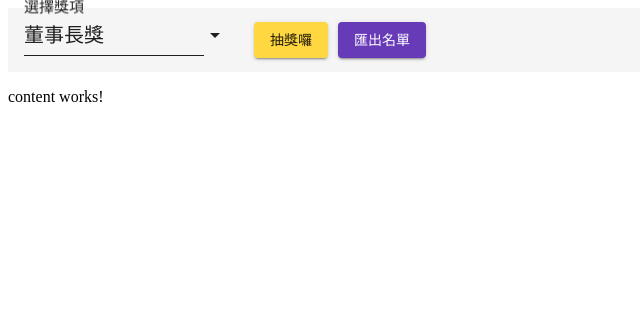
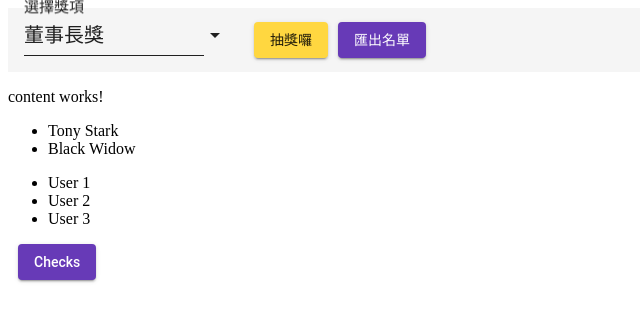
Before and after one commit to mychuang/-, an Angular app in the folder ASP_Test/EndYear/EndYear/angular/: page /content in a window 1280 px wide. Shown: the top 322 px of the page, without its empty margins (0-640 px from the left). Built offline with nearby package versions, Linux system fonts and the light colour scheme; data requests are answered from the project's data file.

Commit message:
Add simple sample about get json.db with service

```diff
--- a/ASP_Test/EndYear/EndYear/angular/db.json
+++ b/ASP_Test/EndYear/EndYear/angular/db.json
@@ -1,20 +1,34 @@
 {
-  "getAll":[
+  "users": [
     {
-      "codeName":["資訊長曹德溪","財務長蘇育文","FA傅冠昇","FA馬若如","FA任家寧",
-    "FAGA蔡宜庭","FAGA蘇郁涵","FAGA黃萱","FAGA何蕙馨","FAGA黃鈺芳",
-    "FAGA曾佳雯","FAGA陳靜如","FAGA趙雅吟","FAGA李欣儒","FAGA蘇敏舜",
-    "FAGA林倢妤","FAIA林宥辰","FAIA李承翰","FAIA李曉青","FAIA邵明杰",
-    "FAIA郭韋德","FAIA劉育哲","FAIA江彥錡","FAIA王怡靜","FAIA蕭吟容",
-    "FAIA李家容","FAIA鄭育成","FAIA賴郁文"]
+      "id": "1",
+      "name": "User 1",
+      "age": 25
+    },
+    {
+      "id": "2",
+      "name": "User 2",
+      "age": 27
+    },
+    {
+      "id": "3",
+      "name": "User 3",
+      "age": 30
     }
   ],
-  "getOne":[
+
+  "employees": [
     {
-      "ID": "55",
-      "CODE": "FR",
-      "NAME": "林郁芳",
-      "STATUS": "0"
+      "id": 1,
+      "name": "Tony Stark",
+      "email": "tony@mcu.com",
+      "phone": "001-123-4567"
+    },
+    {
+      "id": 2,
+      "name": "Black Widow",
+      "email": "black-widow@mcu.com",
+      "phone": "001-123-4568"
     }
   ]
 }
--- a/ASP_Test/EndYear/EndYear/angular/src/app/menbers/content/content.component.html
+++ b/ASP_Test/EndYear/EndYear/angular/src/app/menbers/content/content.component.html
@@ -1,3 +1,19 @@
 <app-upper></app-upper>
 
 <p>content works!</p>
+
+
+<ul>
+  <li *ngFor="let hero of Employee">
+    {{ hero.name}}
+  </li>
+</ul>
+
+<ul>
+  <li *ngFor="let hero of userList">
+    {{ hero.name}}
+  </li>
+</ul>
+
+
+<button mat-raised-button color="primary" (click)="onClickEvent()" style="margin-left: 10px">Checks</button>
--- a/ASP_Test/EndYear/EndYear/angular/src/app/menbers/content/content.component.ts
+++ b/ASP_Test/EndYear/EndYear/angular/src/app/menbers/content/content.component.ts
@@ -1,6 +1,7 @@
 import { MenbersService } from './../menbers.service';
 import { Component, OnInit } from '@angular/core';
 import { HttpClient } from '@angular/common/http';
+import { MENBERS, USERS } from '../menbers';
 
 @Component({
   selector: 'app-content',
@@ -8,22 +9,43 @@ import { HttpClient } from '@angular/common/http';
   styleUrls: ['./content.component.scss']
 })
 export class ContentComponent implements OnInit {
+  //menberList: MENBERS;
+  userList: any = [];
+  Employee: any = [];
 
   //constructor(private http: HttpClient) { };
-  constructor(private menberService: MenbersService) { };
+  constructor(private menberService: MenbersService) {
+  };
 
   ngOnInit(): void {
     console.log('component is inited');
-
-    //this.http.get('http://localhost:3000/getAll').subscribe(res => {
-    //console.log('res', res)});
-
-    this.menberService.getLocation().subscribe(
-      (res => {
-        console.log('res', res);
-      })
-    );
-
+    this.loadEmployees();
+    this.loadUsers();
   }
 
+  // 事件繫結用變數
+  public onClickEvent() {
+    console.log(this.userList[1]);
+  }
+
+  // Get employees list
+  loadEmployees() {
+    return this.menberService.getEmployees().subscribe(
+      (data: {}) => {
+        this.Employee = data;
+        console.log(this.Employee[0].name);
+      }
+    )
+  };
+
+  // Get employees list
+  loadUsers() {
+    return this.menberService.getUsers().subscribe(
+      (data: {}) => {
+        this.userList = data;
+        console.log(this.userList[0].name);
+      }
+    )
+  };
+
 }
--- a/ASP_Test/EndYear/EndYear/angular/src/app/menbers/menbers.service.ts
+++ b/ASP_Test/EndYear/EndYear/angular/src/app/menbers/menbers.service.ts
@@ -1,7 +1,7 @@
 import { Injectable } from '@angular/core';
 import { HttpClient } from '@angular/common/http';
-import { Observable} from 'rxjs';
-import { MENBERS } from './menbers';
+import { catchError, Observable, retry, throwError} from 'rxjs';
+import { Employee, MENBERS, USERS } from './menbers';
 
 @Injectable({
   providedIn: 'root'
@@ -15,9 +15,42 @@ export class MenbersService {
   };
 
   //query
-  getLocation(): Observable<MENBERS> {
-    this.actionUrl = '/getAll';
-    const url = this.serverUrl + this.actionUrl;
-    return this.http.get<MENBERS>(url);
+  //getLocation(): Observable<MENBERS> {
+  //  this.actionUrl = '/getAll';
+  //  const url = this.serverUrl + this.actionUrl;
+  //  return this.http.get<MENBERS>(url);
+ // }
+
+  // HttpClient API get() method => Fetch employees list
+  getEmployees(): Observable<Employee> {
+    this.actionUrl = '/employees';
+    return this.http
+      .get<Employee>(this.serverUrl + this.actionUrl)
+      .pipe(retry(1), catchError(this.handleError));
+  };
+
+  getUsers(): Observable<USERS> {
+    this.actionUrl = '/users';
+    return this.http
+      .get<USERS>(this.serverUrl + this.actionUrl)
+      .pipe(retry(1), catchError(this.handleError));
+  };
+
+  // Error handling
+  handleError(error: any) {
+    let errorMessage = '';
+    if (error.error instanceof ErrorEvent) {
+      // Get client-side error
+      errorMessage = error.error.message;
+    } else {
+      // Get server-side error
+      errorMessage = `Error Code: ${error.status}\nMessage: ${error.message}`;
+    }
+    window.alert(errorMessage);
+    return throwError(() => {
+      return errorMessage;
+    });
   }
+
+
 }
```
Also changed, not shown: ASP_Test/EndYear/EndYear/angular/src/app/menbers/menbers.ts (+13 -0 lines).
